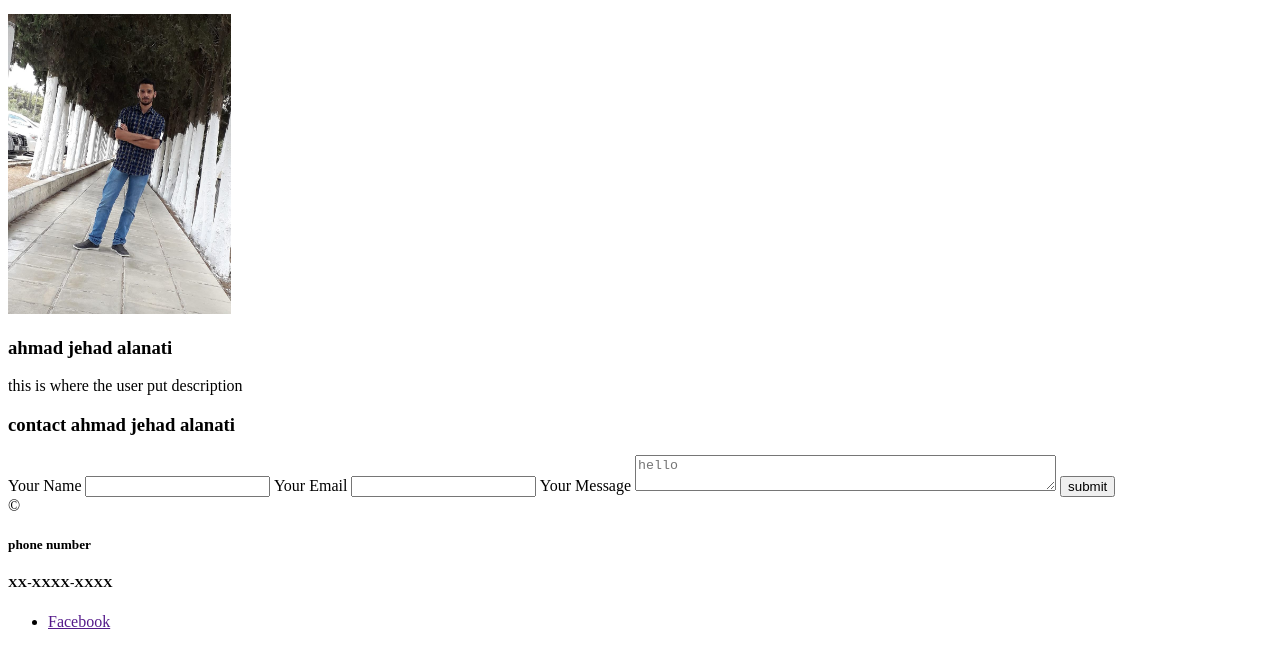
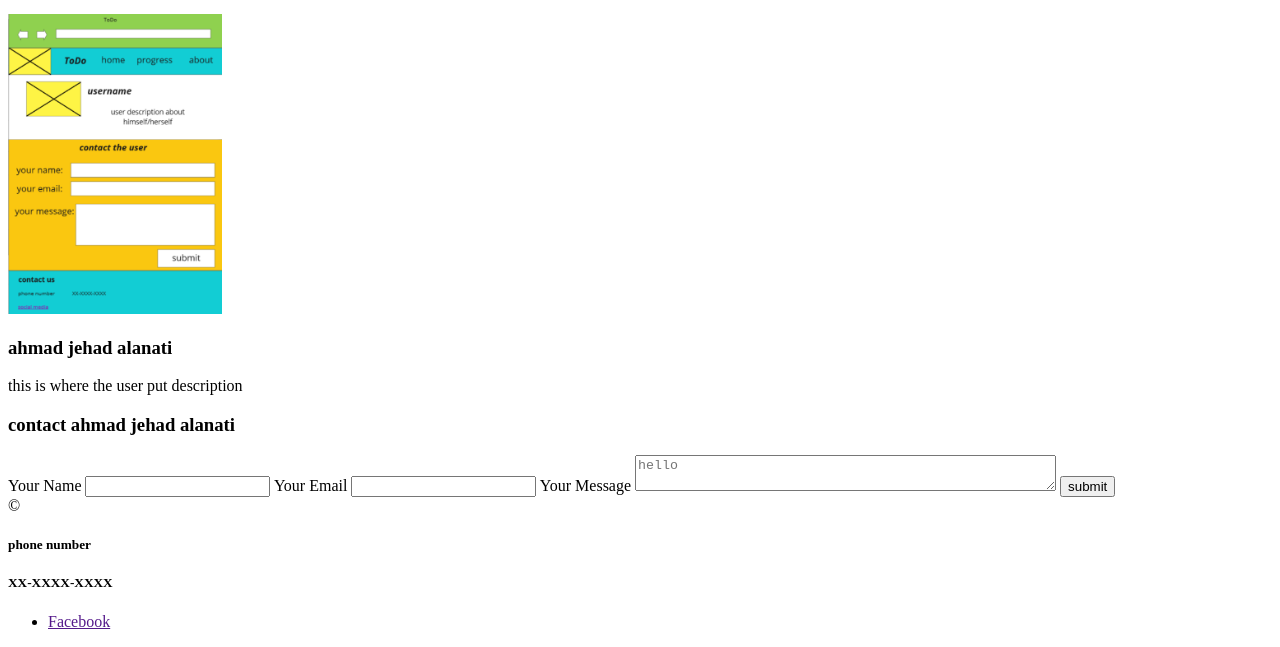
Before and after one commit to Ahmad-Alanati/todo-project, a plain HTML site: page about.html in a window 1280 px wide. Shown: the part 248-895 px from the top of the page. Drawn offline with Linux system fonts and the light colour scheme.

Commit message:
about file is done

```diff
--- a/about.html
+++ b/about.html
@@ -24,7 +24,7 @@
     <main>
         <section>
             <article>
-                <img src="me photo.jpg" height="300px"/>
+                <img src="wireframe about.png" height="300px"/>
                 <h3>ahmad jehad alanati</h3>
                 <p>this is where the user put description</p>
             </article>
```
